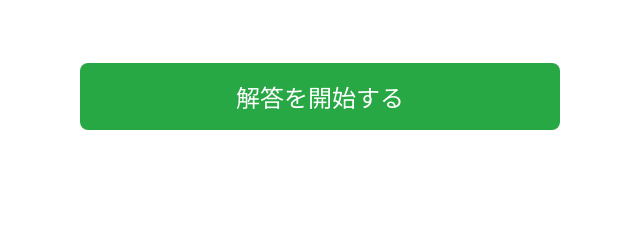
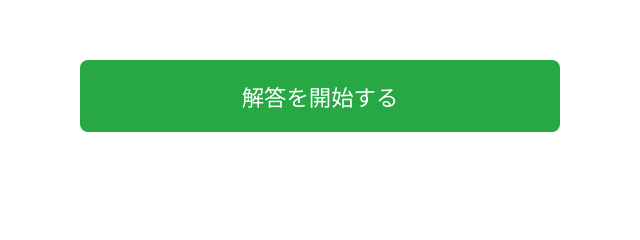
Before and after one commit to NIRA189/library-escape, a plain HTML site: page index.html in a window 1280 px wide. Shown: the part 304-544 px from the top of the page, 320-960 px from the left. Drawn offline with Linux system fonts and the light colour scheme.

Commit message:
Update style.css

```diff
--- a/style.css
+++ b/style.css
@@ -27,8 +27,8 @@ footer {
 .start-button {
   background-color: #28a745;
   color: white;
-  padding: 16px 32px;
-  font-size: 1.5em;
+  padding: 20px 0px;
+  font-size: 1.4em;
   border: none;
   border-radius: 8px;
   cursor: pointer;
```
